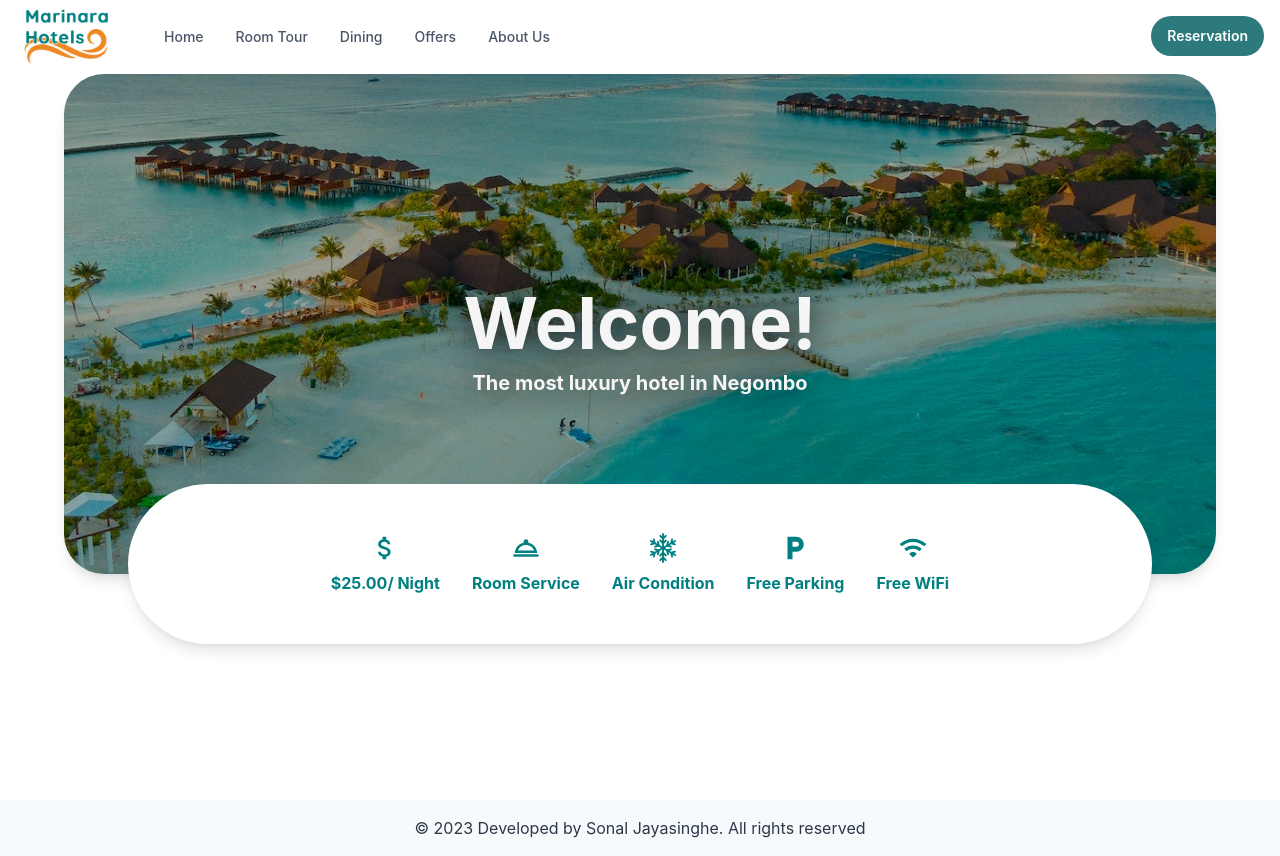
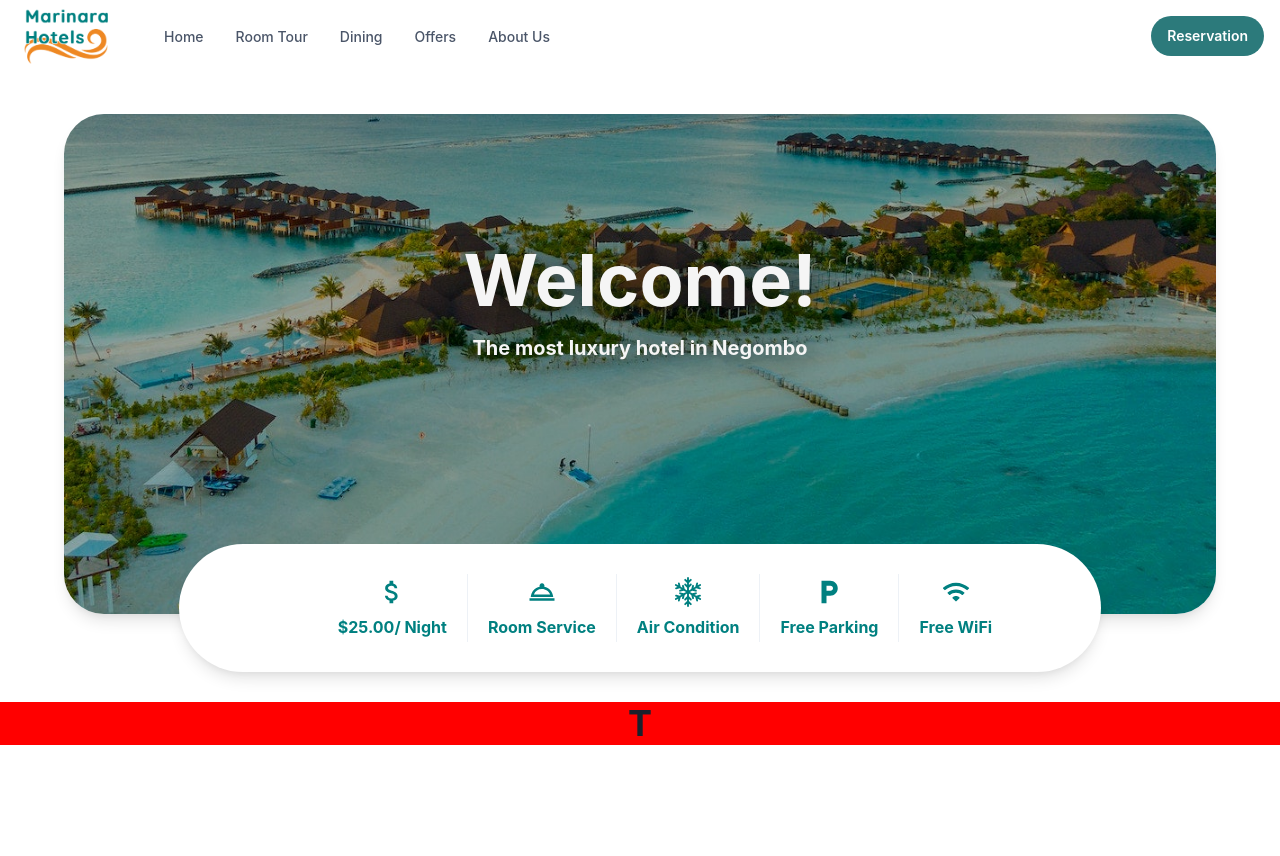
Before and after one commit to SonalJayasinghe/marinara-hotel, a React (Vite) app: page / in a window 1280 px wide. After the commit the page ends 825 px from the top, so only its background shows below. Built offline with nearby package versions, Linux system fonts and the light colour scheme.

Commit message:
Component Check Hero Section

```diff
--- a/src/Pages/Home.tsx
+++ b/src/Pages/Home.tsx
@@ -1,8 +1,13 @@
-import { Box, Flex, Grid, GridItem, calc } from "@chakra-ui/react";
+import {
+  Box,
+  Center,
+  Flex,
+  Heading,
+  VStack,
+} from "@chakra-ui/react";
 import NavBar from "../components/NavBar/navbar";
 import { useEffect } from "react";
 import Hero from "../components/Hero";
-import Footer from "../components/Footer";
 
 function Home() {
   useEffect(() => {
@@ -11,19 +16,26 @@ function Home() {
 
   return (
     <>
-      <Grid>
-        <GridItem>
-          <NavBar></NavBar>
-        </GridItem>
-        <GridItem>
+      <Flex>
+        <VStack width="100%">
+
+        <Box w="100%">
+          <NavBar/>
+        </Box>
+
+        <Box w="100%" marginTop={8}>
             <Hero/>
-        </GridItem>
-        <GridItem>
-          <Box position={"absolute"} top={"100vh"} padding={0} width="100%">
-            <Footer/>
-            </Box>
-        </GridItem>
-      </Grid>
+        </Box>
+
+        <Box w="100%" marginY={20} bgColor={"red"} >
+          <Center>
+          <Heading> T</Heading>
+          </Center>
+        </Box>
+
+
+        </VStack>
+      </Flex>
     </>
   );
 }
--- a/src/components/Hero.tsx
+++ b/src/components/Hero.tsx
@@ -1,6 +1,8 @@
 import {
   Box,
   Center,
+  Container,
+  Divider,
   Flex,
   HStack,
   Heading,
@@ -33,7 +35,9 @@ export default function Hero() {
           zIndex={-1}
         >
           <Center>
-            <Box position={"absolute"} top="50%">
+            <Box  position="fixed" bottom={{lg:"55%", base:"68%"}} w="100%">
+                <Center>
+                    <VStack>
                 <Heading
                   as="h2"
                   size={"4xl"}
@@ -42,7 +46,6 @@ export default function Hero() {
                 >
                   Welcome!
                 </Heading>
-              <Center>
                 <Heading
                   marginTop={3}
                   as="h4"
@@ -52,32 +55,34 @@ export default function Hero() {
                 >
                   The most luxury hotel in Negombo
                 </Heading>
+                </VStack>
                 </Center>
             </Box>
 
             <Flex
               backgroundColor={"white"}
-              minH={{ base: "32", md: "32", lg: "40" }}
-              maxH={{ base: "32", md: "32", lg: "40" }}
+              minH={32}
+              maxH={32}
               minW="80%"
               maxW="80%"
-              position={"absolute"}
-              bottom={{ lg: "-70px", base: "-65px" }}
+             position={"relative"}
+             bottom={{ lg: "-430px", base: "-250px" }}
               borderRadius={90}
               overflowY={"scroll"}
               scrollBehavior={"auto"}
               shadow={"lg"}
               justify={"center"}
-              padding={10}
-
+              padding={30}
+              paddingStart={20}
             >
-              <HStack gap={6}>
-                <Square padding={1} >
+              <HStack gap={4}>
+                <Square padding={1}>
                   <VStack color={"teal"}>
                     <MdOutlineAttachMoney size={30} />
                     <Text as={"b"}> $25.00/ Night </Text>
                   </VStack>
                 </Square>
+                <Divider orientation='vertical' />
 
                 <Square padding={1}>
                   <VStack color={"teal"}>
@@ -85,6 +90,7 @@ export default function Hero() {
                     <Text as={"b"}> Room Service </Text>
                   </VStack>
                 </Square>
+                <Divider orientation='vertical' />
 
                 <Square padding={1}>
                   <VStack color={"teal"}>
@@ -92,6 +98,7 @@ export default function Hero() {
                     <Text as={"b"}> Air Condition </Text>
                   </VStack>
                 </Square>
+                <Divider orientation='vertical' />
 
                 <Square padding={1}>
                   <VStack color={"teal"}>
@@ -99,6 +106,7 @@ export default function Hero() {
                     <Text as={"b"}> Free Parking </Text>
                   </VStack>
                 </Square>
+                <Divider orientation='vertical' />
 
                 <Square padding={1}>
                   <VStack color={"teal"}>
@@ -106,10 +114,9 @@ export default function Hero() {
                     <Text as={"b"}> Free WiFi </Text>
                   </VStack>
                 </Square>
-
-
               </HStack>
             </Flex>
+
           </Center>
         </Box>
       </Center>
--- a/src/components/NavBar/navbar.tsx
+++ b/src/components/NavBar/navbar.tsx
@@ -25,7 +25,7 @@ export default function WithSubnavigation() {
   const { isOpen, onToggle } = useDisclosure();
 
   return (
-    <Box>
+    <Box >
       <Flex
         bg={useColorModeValue("white.100", "gray.800")}
         color={useColorModeValue("gray.600", "white")}
@@ -100,7 +100,8 @@ const DesktopNav = () => {
   return (
     <Stack direction={"row"} spacing={4}>
       {NAV_ITEMS.map((navItem, index) => (
-        <Box key={index}>
+        <Box key={index}
+        >
           <Popover trigger={"hover"} placement={"bottom-start"}>
             <PopoverTrigger>
               <Box
@@ -114,6 +115,7 @@ const DesktopNav = () => {
                   color: linkHoverColor,
                 }}
               >
+
                 <Link id={navItem.label} to={navItem.href} onClick={() => console.log('Hi')
                 }> {navItem.label} </Link>
 
```
Lines whose indentation alone changed are shown as unchanged.
